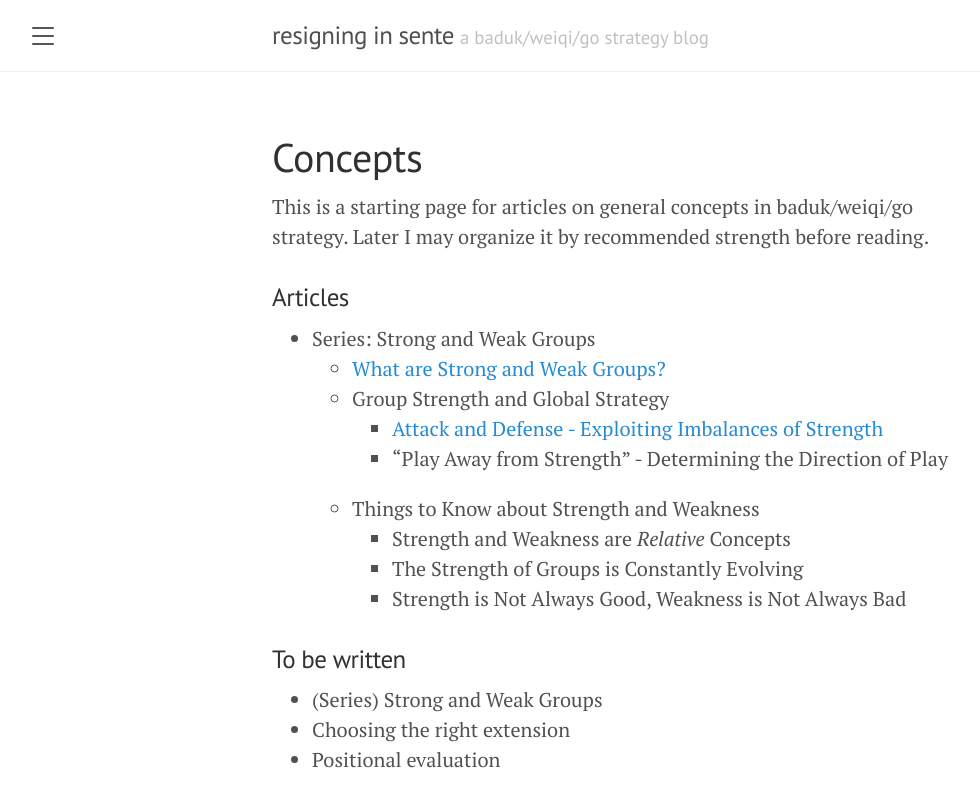
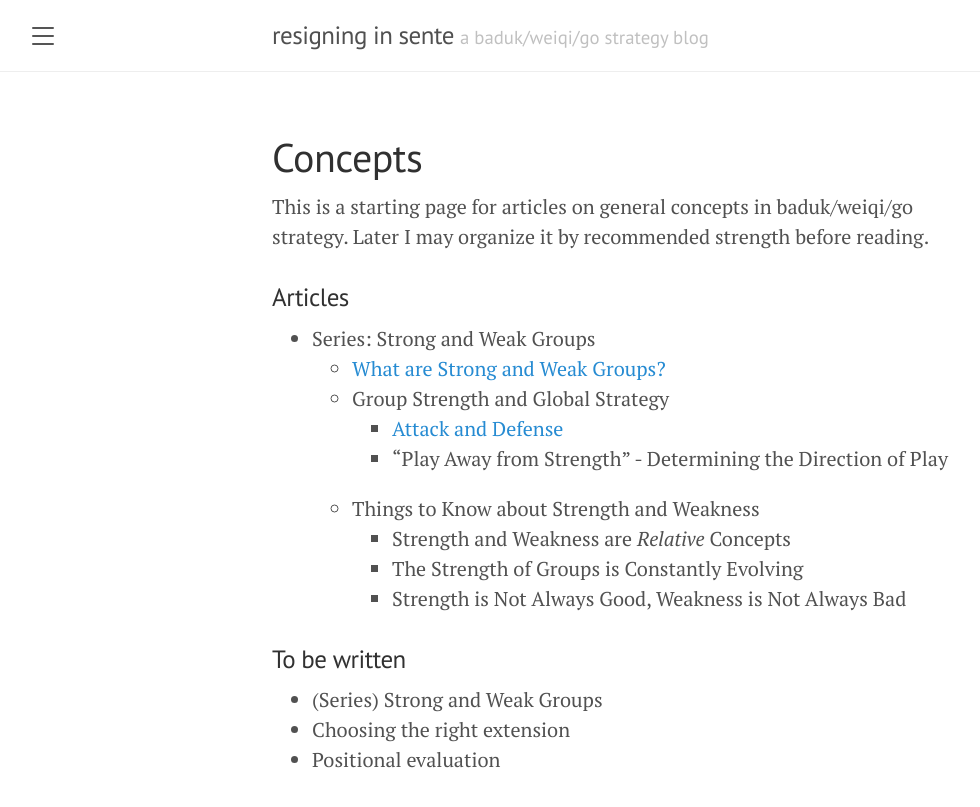
Before and after one commit to resigning-in-sente/resigning-in-sente.github.io, a Jekyll site: the page built from concepts.md, in a window 1280 px wide. Shown: the top 807 px of the page, without its empty margins (8-988 px from the left). Built offline with Jekyll 4.4.1, drawn with Linux system fonts in a browser that asks for light colours.

Commit message:
Minor change to concepts page

```diff
--- a/concepts.md
+++ b/concepts.md
@@ -11,7 +11,7 @@ This is a starting page for articles on general concepts in baduk/weiqi/go strat
 * Series: Strong and Weak Groups
 	* [What are Strong and Weak Groups?](/concepts/2021/02/19/strong-weak-groups-1/)
 	* Group Strength and Global Strategy
-		* [Attack and Defense -  Exploiting Imbalances of Strength](/concepts/2021/02/20/strong-weak-groups-2-attack-and-defense/)
+		* [Attack and Defense](/concepts/2021/02/20/strong-weak-groups-2-attack-and-defense/)
 		* "Play Away from Strength" - Determining the Direction of Play
 	* Things to Know about Strength and Weakness
 		* Strength and Weakness are *Relative* Concepts
```
